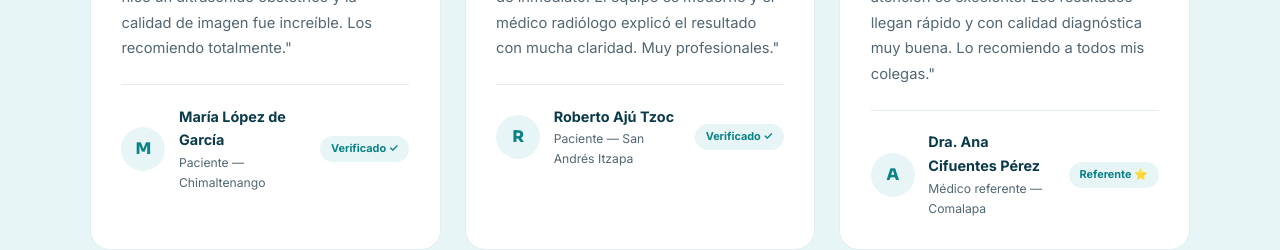
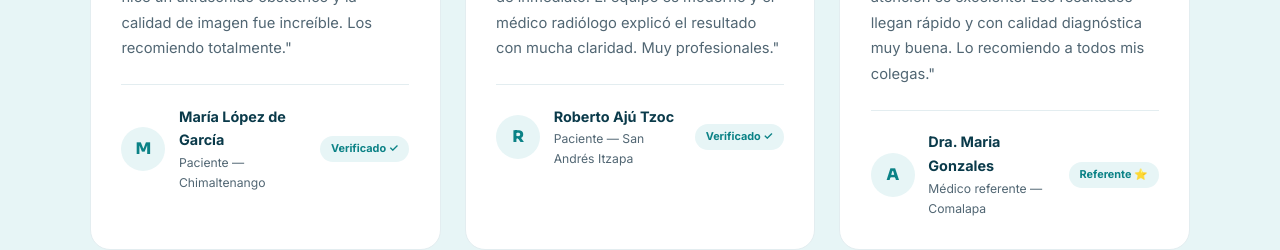
Before and after one commit to sistemaconrad/pagina-web-conrad, a plain HTML site: page index.html in a window 1280 px wide. Shown: the part 4100-4350 px from the top of the page. Drawn offline with Linux system fonts and the light colour scheme.

```diff
--- a/index.html
+++ b/index.html
@@ -453,7 +453,7 @@
         <div class="tst-foot">
           <div class="tst-ava">A</div>
           <div>
-            <div class="tst-name">Dra. Ana Cifuentes Pérez</div>
+            <div class="tst-name">Dra. Maria Gonzales</div>
             <div class="tst-role">Médico referente — Comalapa</div>
           </div>
           <div class="tst-badge">Referente ⭐</div>
```
